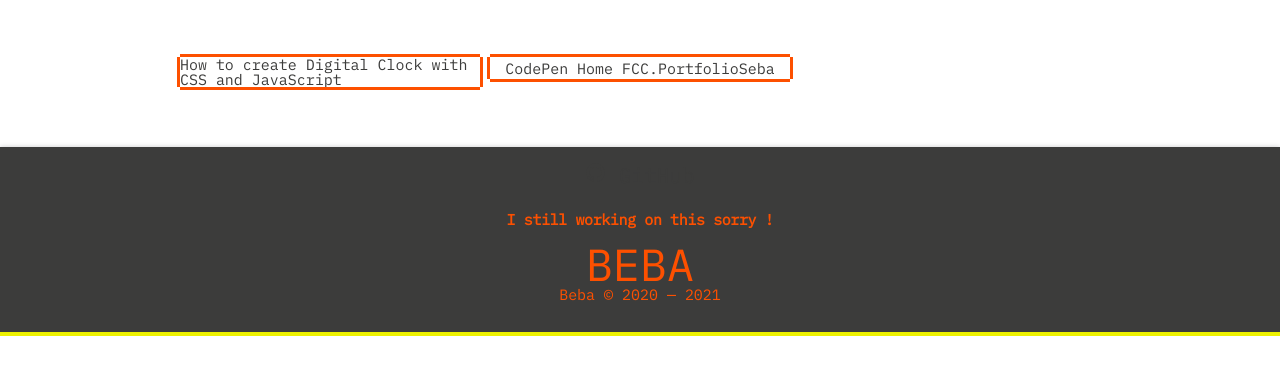
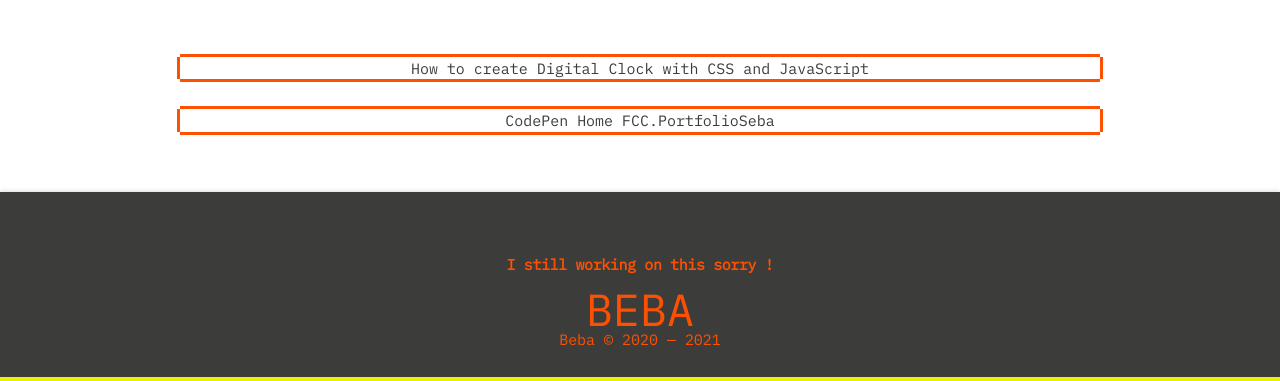
Before and after one commit to seibas/Gatsby-portfolio-01, a Gatsby site: page / in a window 1280 px wide. Shown: the part 1056-1437 px from the top of the page. Before the commit the page ends 1392 px from the top, so only its background shows below. Built offline with nearby package versions, Linux system fonts and the light colour scheme; Gatsby itself is replaced by a stand-in of ours; some packages are replaced by stand-ins of ours.

Commit message:
fix card view

```diff
--- a/src/pages/index.module.css
+++ b/src/pages/index.module.css
@@ -2,40 +2,30 @@
   font-size: 3rem;
 }
 
-
-
-
 .cardContainer {
   display: grid;
   margin: 3rem;
-
-  grid-template-columns: repeat(auto-fill, minmax(20rem, 1fr));
-  gap: 10px;
+  grid-template-columns: repeat(auto-fill, minmax(40rem, 1fr));
+  gap: 30px;
   margin-right: auto;
   margin-left: auto;
-
 }
 
 .postCard {
-
-
   display: flex;
   flex-direction: column;
   overflow: hidden;
   justify-content: center;
   align-items: center;
   min-height: 1.5rem;
-
-  box-shadow:  var(--color-main) 0px 0.2em, var(--color-main) 0px -0.2em, var(--color-main) 0.2em 0px, var(--color-main) -0.2em 0px;
-
-
+  box-shadow: var(--color-main) 0px 0.2em, var(--color-main) 0px -0.2em,
+    var(--color-main) 0.2em 0px, var(--color-main) -0.2em 0px;
   background-position: center;
   background-repeat: no-repeat;
   background-size: cover;
 }
 
-@media (max-width: 575px) {
-
+@media (max-width: 475px) {
   main {
     grid-template-columns: 1fr;
   }
```
